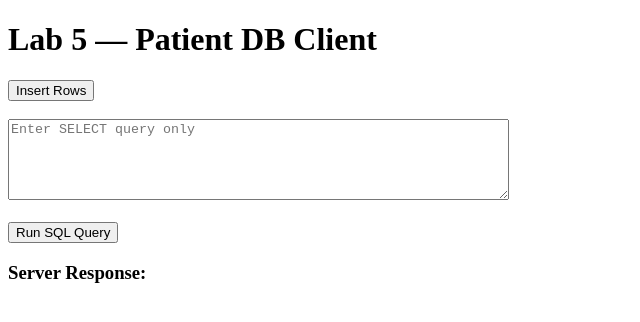
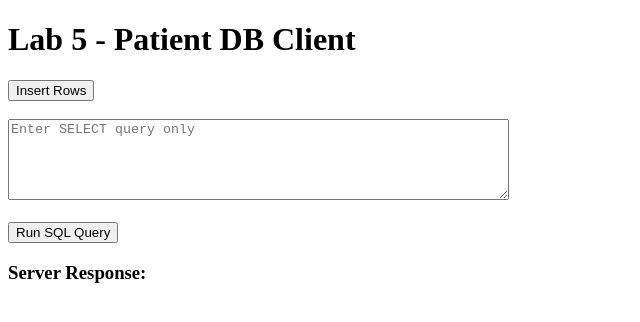
Before and after one commit to RamandeepKaurKainth/4, a plain HTML site: page server1/index.html in a window 1280 px wide. Shown: the whole page, without its empty margins (0-640 px from the left). Drawn offline with Linux system fonts and the light colour scheme.

Commit message:
small change

```diff
--- a/server1/index.html
+++ b/server1/index.html
@@ -5,7 +5,7 @@
     <title>Lab 5 Client</title>
 </head>
 <body>
-    <h1>Lab 5 — Patient DB Client</h1>
+    <h1>Lab 5 - Patient DB Client</h1>
 
     <button id="insertBtn">Insert Rows</button>
     <br><br>
```
